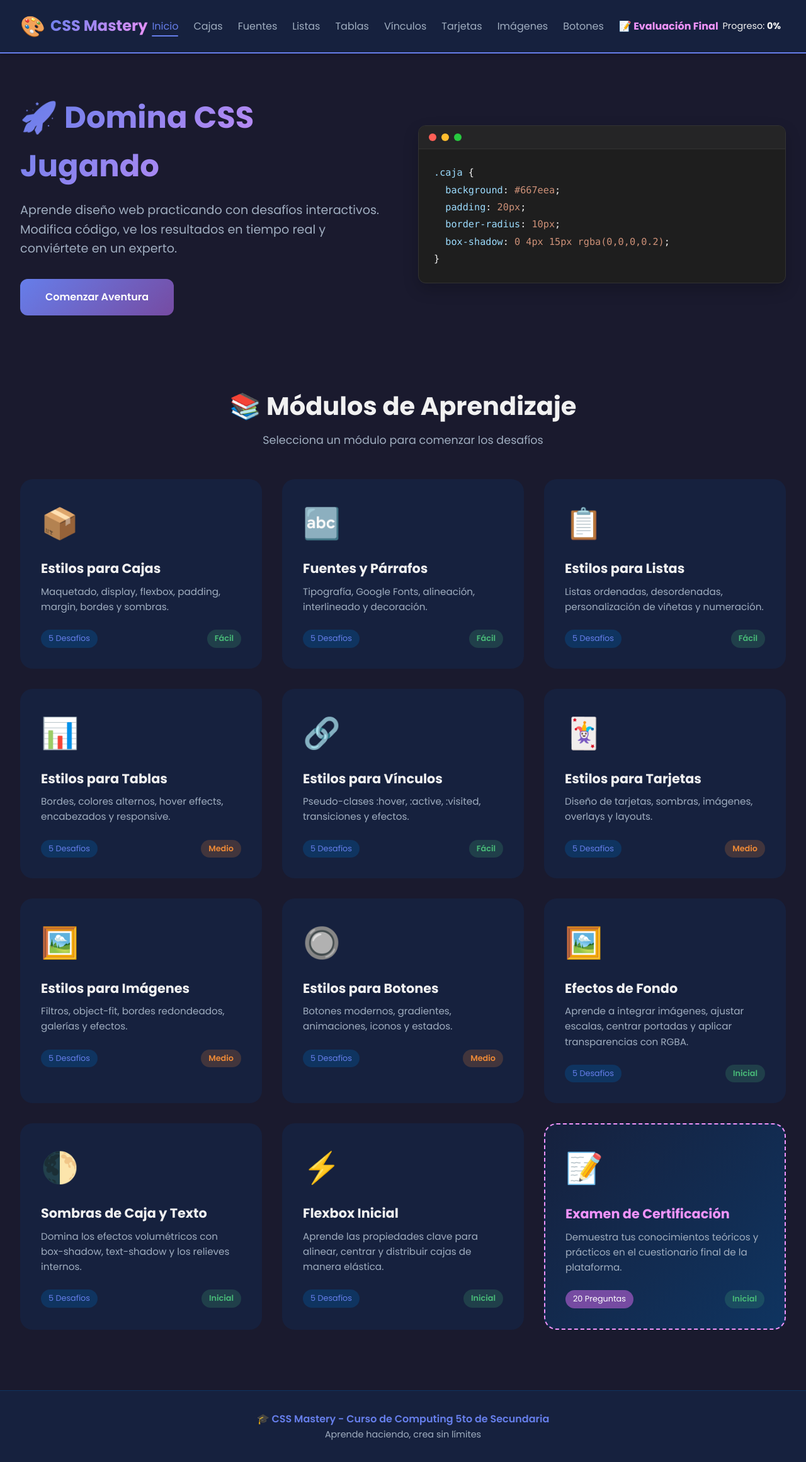
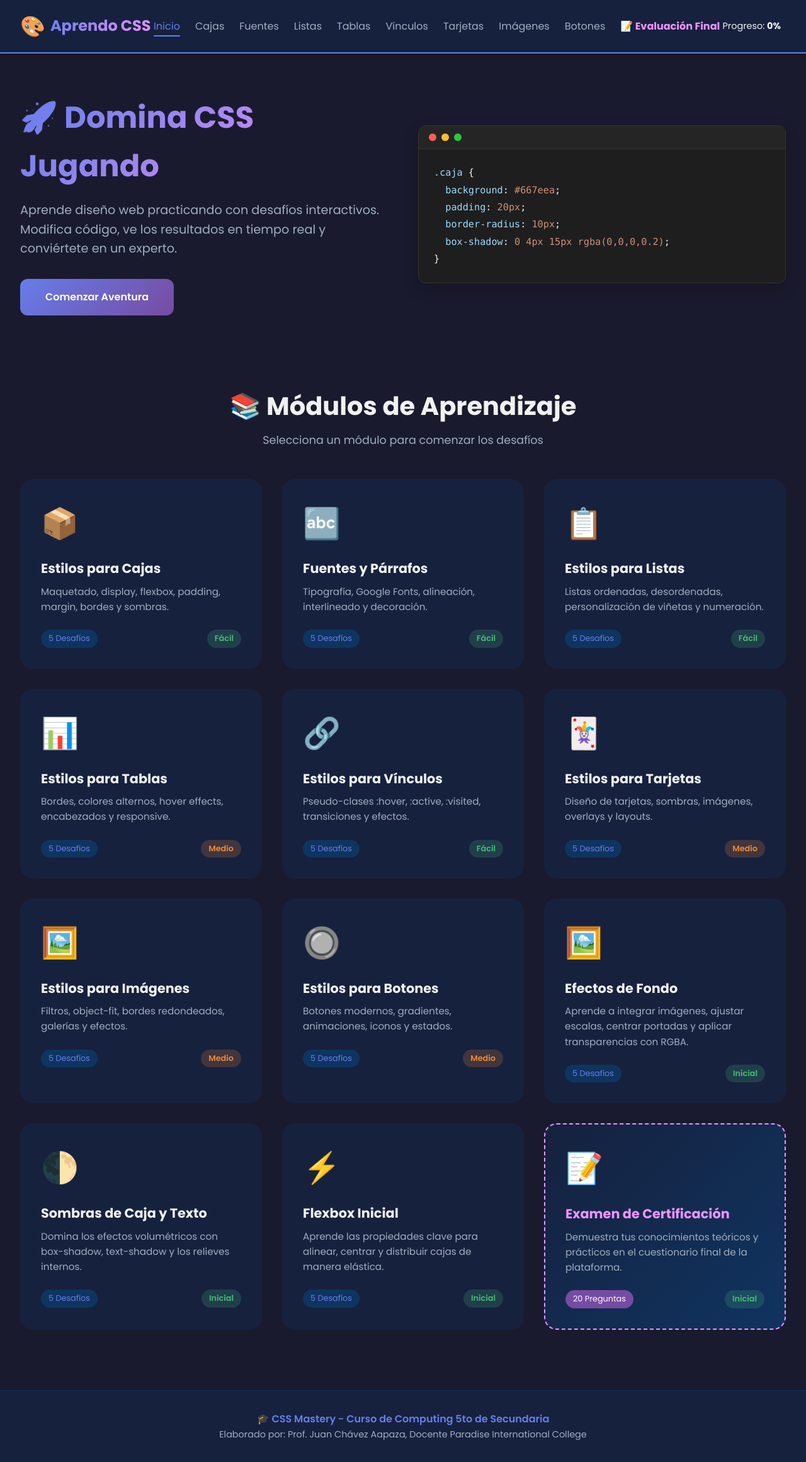
Before and after one commit to famchav2022-code/proyectos_colegio, a plain HTML site: page LEARN_CSS/index.html in a window 1280 px wide. Shown: the whole page at 63% size. Drawn offline with Linux system fonts and the light colour scheme.

Commit message:
Update index.html

```diff
--- a/LEARN_CSS/index.html
+++ b/LEARN_CSS/index.html
@@ -12,7 +12,7 @@
     <nav class="navbar">
         <div class="logo">
             <span class="logo-icon">🎨</span>
-            <span class="logo-text">CSS Mastery</span>
+            <span class="logo-text">Aprendo CSS</span>
         </div>
         <ul class="nav-links">
             <li><a href="index.html" class="active">Inicio</a></li>
@@ -192,7 +192,7 @@
 
     <footer class="footer">
         <p>🎓 CSS Mastery - Curso de Computing 5to de Secundaria</p>
-        <p>Aprende haciendo, crea sin límites</p>
+        <p>Elaborado por: Prof. Juan Chávez Aapaza, Docente Paradise International College</p>
     </footer>
 
     <script>
```
